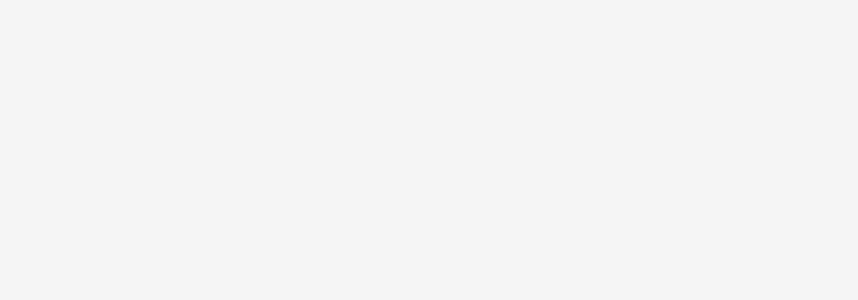
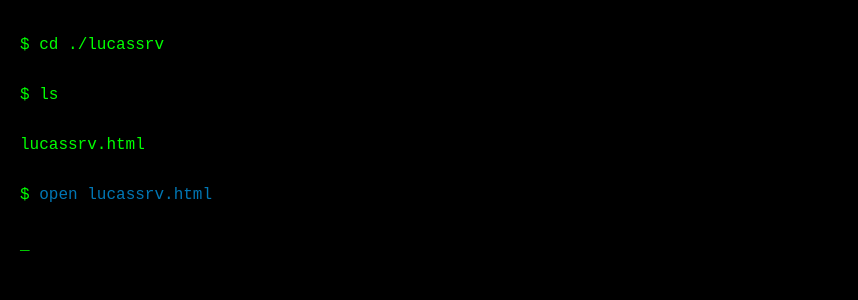
Before and after one commit to lucassrv/lucassrv.github.io, a plain HTML site: page index.html in a window 1280 px wide. Shown: the top 300 px of the page, without its empty margins (0-858 px from the left). Drawn offline with Linux system fonts and the light colour scheme.

Commit message:
terminal

```diff
--- a/index.html
+++ b/index.html
@@ -1,53 +1,72 @@
 <!DOCTYPE html>
-<html lang="en">
-<head>
-    <meta charset="UTF-8">
+<!-- saved from url=(0066)file:///Users/lucasvieira/Dev/github/lucassrv.github.io/index.html -->
+<html lang="en"><head><meta http-equiv="Content-Type" content="text/html; charset=UTF-8">
+
     <meta name="viewport" content="width=device-width, initial-scale=1.0">
-    <title>Lucas Vieira</title>
+    <title>lucas vieira</title>
     <style>
         body {
-            font-family: Arial, sans-serif;
+            font-family: 'Courier New', Courier, monospace;
+            background-color: #000;
+            color: #00ff00;
             margin: 0;
             padding: 0;
-            background-color: #f5f5f5;
-            display: flex;
-            align-items: center;
-            justify-content: center;
-            height: 100vh;
-        }
-        .container {
-            display: flex;
-            align-items: center;
-        }
-        .profile-image {
-            border-radius: 50%;
-            width: 200px;
-            height: 200px;
             overflow: hidden;
         }
-        .profile-image img {
-            width: 100%;
-            height: 100%;
-            object-fit: cover;
+        .terminal {
+            background-color: #000;
+            position: absolute;
+            width: 100vw;
+            height: 100vh;
+            display: flex;
+            flex-direction: column;
+            align-items: flex-start;
+            justify-content: flex-start;
+            overflow-y: auto; /* Added overflow-y for scrolling if needed */
+            padding: 20px;
+            box-sizing: border-box;
         }
-        .name {
-            margin-left: 20px;
-            font-size: 24px;
+        .prompt {
+            color: #00ff00;
+        }
+        .command {
+            color: #00ff00;
+        }
+        .output {
+            color: #00ff00;
+        }
+        .caret {
+            animation: blink-caret 1s step-end infinite;
+            color: #00ff00;
+            opacity: 1;
         }
         .linkedin-link {
             color: #0077B5;
             text-decoration: none;
         }
+        @keyframes blink-caret {
+            from, to {
+                opacity: 1;
+            }
+            50% {
+                opacity: 0;
+            }
+        }
     </style>
 </head>
 <body>
-    <div class="container">
-        <div class="profile-image">
-            <img src="profile.jpg" alt="Lucas Vieira" title="I'm the one with glasses">
-        </div>
-        <div class="name">
-            <a href="https://www.linkedin.com/in/lucastvieira/" class="linkedin-link" target="_blank">Lucas Vieira</a>
-        </div>
+    <div class="terminal">
+        <p><span class="prompt">$</span> <span class="command">cd ./lucassrv</span></p>
+        <p><span class="prompt">$</span> <span class="command">ls</span></p>
+        <p><span class="output">lucassrv.html</span></p>
+        <p>
+            <span class="prompt">$</span> <span class="command">
+                <a href="lucassrv.html" class="linkedin-link" target="_blank">open lucassrv.html</a>
+            </span>
+        </p>
+        <p><span class="caret">_</span></p>
     </div>
-</body>
-</html>
+
+
+
+</body></html>
```
Also changed, not shown: lucassrv.html (added, +53 -0 lines).
